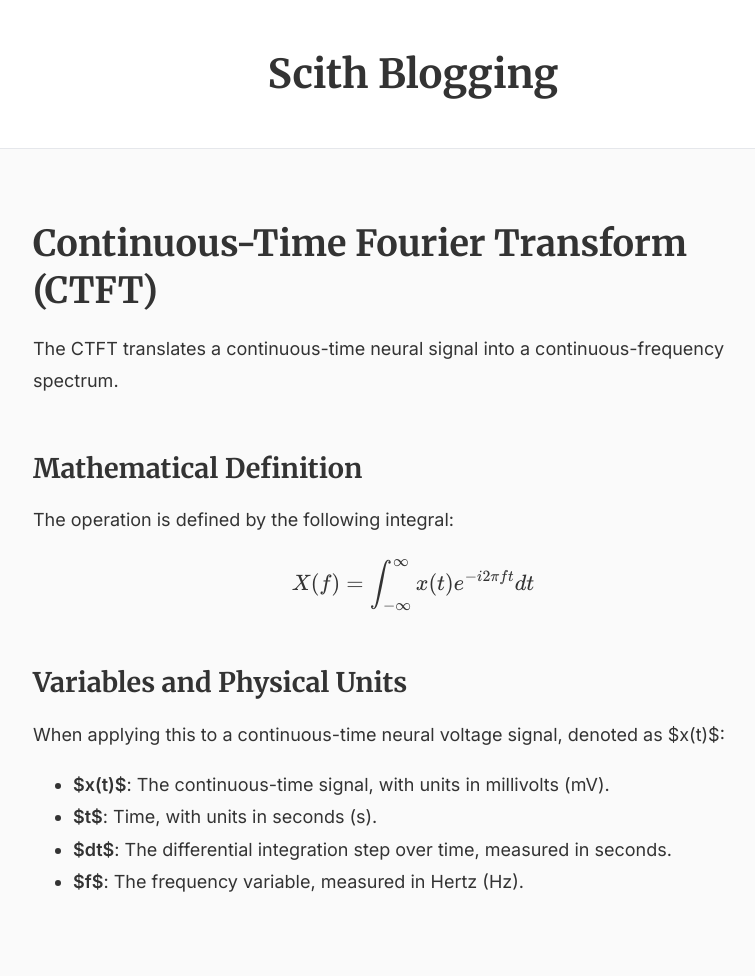
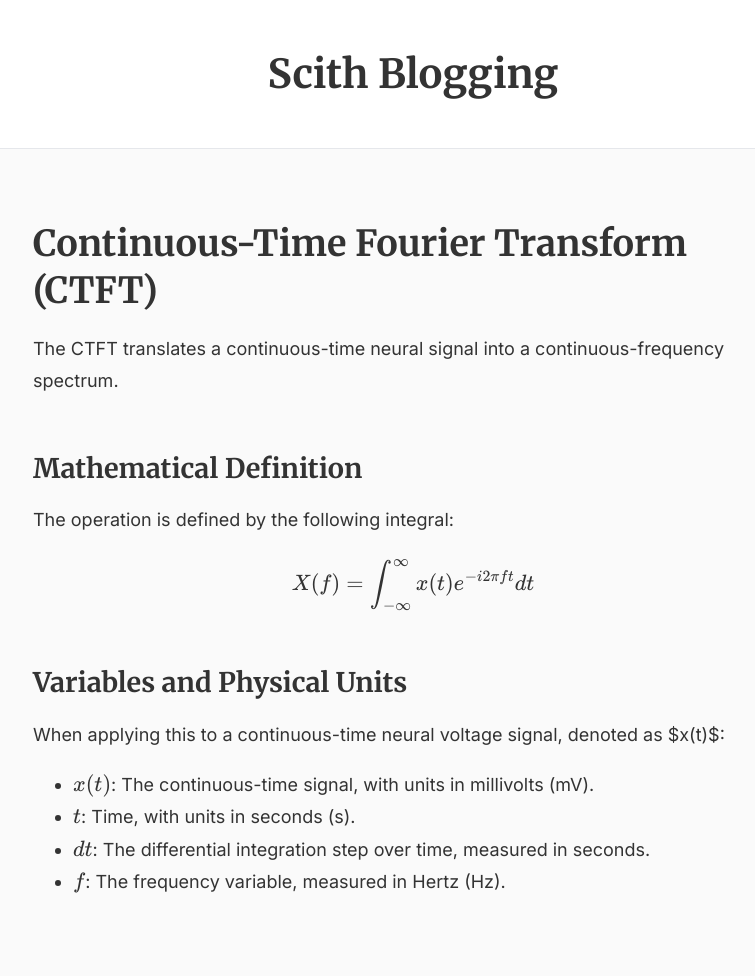
Before and after one commit to yashmrsawant/yashmrsawant.github.io, a Jekyll site: the page built from _posts/2026-03-30-fourier-transform.md, in a window 1280 px wide. Shown: the whole page, without its empty margins (227-982 px from the left). Built offline with Jekyll 4.4.1, drawn with Linux system fonts in a browser that asks for light colours; our own code applies the rules of GitHub Pages for plain Markdown files.

Commit message:
Auto-commit: Update blog 2026-03-30 18:35:12

```diff
--- a/_posts/2026-03-30-fourier-transform.md
+++ b/_posts/2026-03-30-fourier-transform.md
@@ -12,7 +12,7 @@ $$X(f) = \int_{-\infty}^{\infty} x(t) e^{-i 2\pi f t} dt$$
 
 When applying this to a continuous-time neural voltage signal, denoted as $x(t)$:
 
-* **$x(t)$**: The continuous-time signal, with units in millivolts (mV).
-* **$t$**: Time, with units in seconds (s).
-* **$dt$**: The differential integration step over time, measured in seconds.
-* **$f$**: The frequency variable, measured in Hertz (Hz).
+* $$x(t)$$: The continuous-time signal, with units in millivolts (mV).
+* $$t$$: Time, with units in seconds (s).
+* $$dt$$: The differential integration step over time, measured in seconds.
+* $$f$$: The frequency variable, measured in Hertz (Hz).
```
